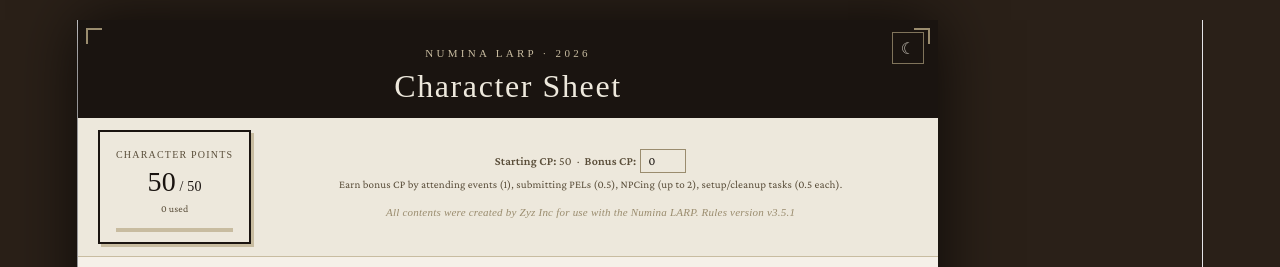
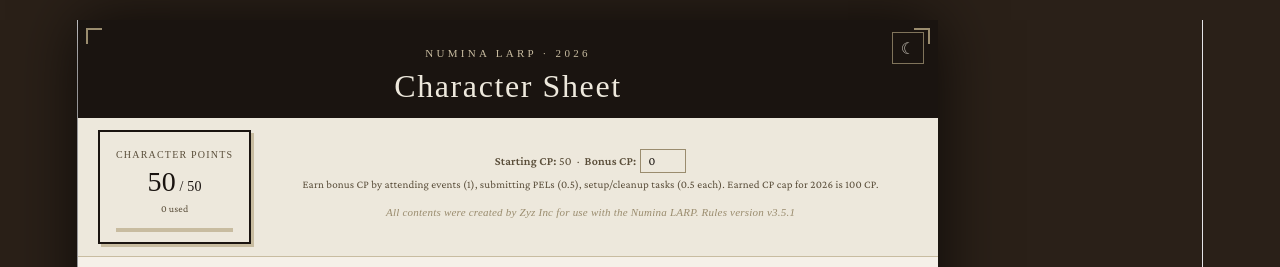
Before and after one commit to blacktw/n3-character-builder, a React (Vite) app in the folder n3-widget-v3.5/: page / in a window 1280 px wide. Shown: the top 267 px of the page. Built offline with nearby package versions, Linux system fonts and the light colour scheme; a web font is replaced by a local one.

Commit message:
Revise CP FYI text; add CP cap for 2026.

```diff
--- a/n3-widget-v3.5/src/n3-widget-v3.5.tsx
+++ b/n3-widget-v3.5/src/n3-widget-v3.5.tsx
@@ -1641,7 +1641,7 @@ export default function NuminaSheet() {
               <strong>Starting CP:</strong> 50 &nbsp;·&nbsp; <strong>Bonus CP:</strong>
               <input type="number" value={char.bonusCP} onChange={e => update("bonusCP", parseInt(e.target.value)||0)} style={{ ...inputStyle, width:46, marginLeft:4 }} min={0} />
             </div>
-            <div style={{ fontFamily:"var(--font-body)", fontSize:11, color:"var(--ink-mid)", marginTop:4, lineHeight:1.4 }}>Earn bonus CP by attending events (1), submitting PELs (0.5), NPCing (up to 2), setup/cleanup tasks (0.5 each).</div>
+            <div style={{ fontFamily:"var(--font-body)", fontSize:11, color:"var(--ink-mid)", marginTop:4, lineHeight:1.4 }}>Earn bonus CP by attending events (1), submitting PELs (0.5), setup/cleanup tasks (0.5 each). Earned CP cap for 2026 is 100 CP.</div>
             <div style={{ fontFamily:"var(--font-display)", fontStyle:"italic", fontSize:11, color:"var(--ink-light)", marginTop:6, letterSpacing:"0.02em" }}>All contents were created by Zyz Inc for use with the Numina LARP. Rules version v3.5.1</div>
           </div>
         </div>
```
